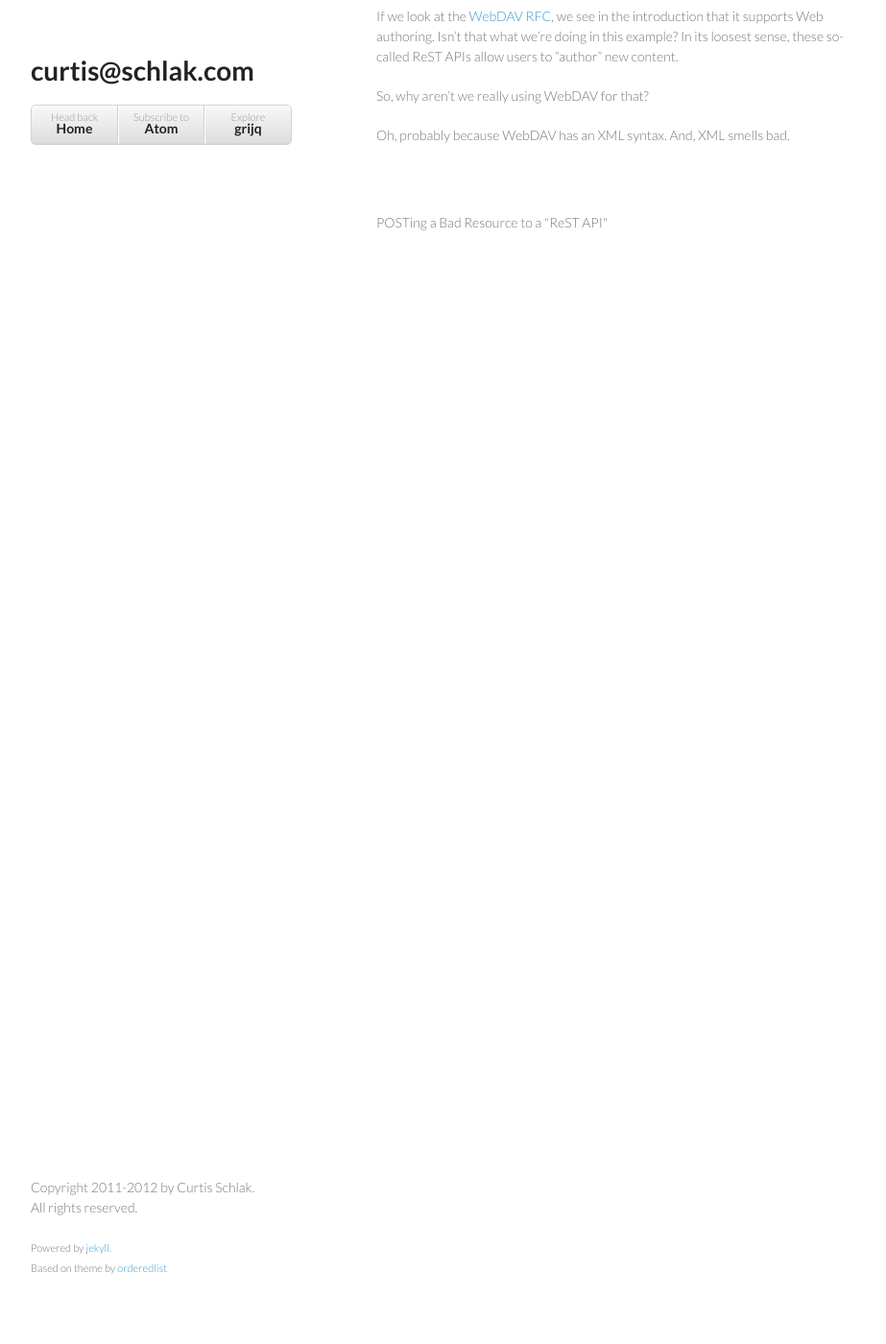
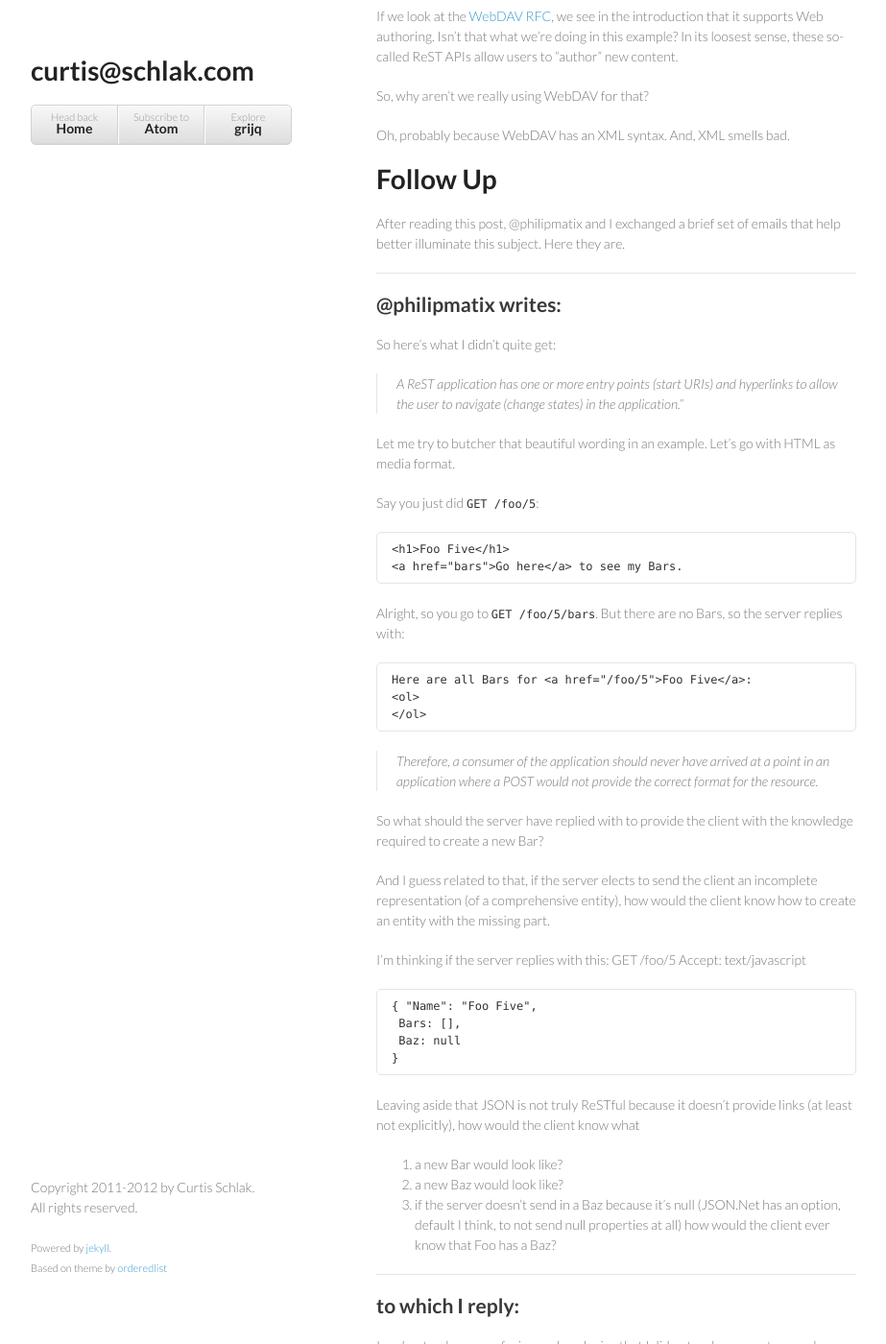
Before and after one commit to roberts-sandbox/test-realist, a Jekyll site: the page built from _posts/2012-08-19-post-resource-to-rest-updated.md, in a window 1280 px wide and 1400 px high, scrolled down 1666 px. Shown: the whole window at 96% size, without its empty margins (178-1101 px from the left). Built offline with Jekyll 4.4.1, drawn with Linux system fonts in a browser that asks for light colours; comment, search, counter and statistics services are not loaded; before the commit the page ends 1958 px from its top, so only the background shows below that; some of the changed text lies outside the part shown.

Commit message:
Update with email discussion

```diff
--- a/_posts/2012-08-19-post-resource-to-rest-updated.md
+++ b/_posts/2012-08-19-post-resource-to-rest-updated.md
@@ -96,5 +96,120 @@ So, why aren't we really using WebDAV for that?
 
 Oh, probably because WebDAV has an XML syntax. And, XML smells bad.
 
+# Follow Up
+
+After reading this post, @philipmatix and I exchanged a brief set of emails that
+help better illuminate this subject. Here they are.
+
+---
+
+## @philipmatix writes:
+
+So here's what I didn't quite get:
+
+> A ReST application has one or more entry points (start URIs) and hyperlinks to
+> allow the user to navigate (change states) in the application."
+
+Let me try to butcher that beautiful wording in an example. Let's go with HTML
+as media format.
+
+Say you just did `GET /foo/5`:
+
+    <h1>Foo Five</h1>
+    <a href="bars">Go here</a> to see my Bars.
+
+Alright, so you go to `GET /foo/5/bars`. But there are no Bars, so the server
+replies with:
+
+    Here are all Bars for <a href="/foo/5">Foo Five</a>:
+    <ol>
+    </ol>
+
+> Therefore, a consumer of the application should never have arrived at a point
+> in an application where a POST would not provide the correct format for the
+> resource.
+
+So what should the server have replied with to provide the client with the
+knowledge required to create a new Bar?
+
+And I guess related to that, if the server elects to send the client an
+incomplete representation (of a comprehensive entity), how would the client know
+how to create an entity with the missing part.
+
+I'm thinking if the server replies with this:
+    GET /foo/5
+    Accept: text/javascript
+
+    { "Name": "Foo Five",
+     Bars: [],
+     Baz: null
+    }
+
+Leaving aside that JSON is not truly ReSTful because it doesn't provide links
+(at least not explicitly), how would the client know what
+
+1. a new Bar would look like?
+2. a new Baz would look like?
+3. if the server doesn't send in a Baz because it's null (JSON.Net has an
+   option, default I think, to not send null properties at all) how would the
+   client ever know that Foo has a Baz?
+
+---
+
+## to which I reply:
+
+I understand your confusion and apologize that I did not make my post more
+clear.
+
+Let's say that you did `GET /foo/5/bars`. If the user should have an opportunity
+to create a bar, then a reply might look like this:
+
+    Here are all Bars for <a href="/foo/5">Foo Five</a>:
+    <ol>
+    </ol>
+    You can <a href="/foo/5/bars/new">create a new bar, too!</a>
+
+Regarding the JSONy thing, yeah, that's why JSON doesn't do ReST justice. You
+just need more info for self-description like
+[JSON Schema](http://json-schema.org). Or, you define a new MIME type that uses
+JSON as a medium of encoding but the MIME type has semantics regarding how it
+gets processed in the application (i.e., your JavaScript.)
+
+In the absence of those alternatives, the answers to the questions that you pose
+at the end of your email:
+
+1. It wouldn't know what a new Bar looks like.
+1. It wouldn't know what a new Baz looks like.
+1. It wouldn't know that a Baz exists.
+
+---
+
+## to which @philipmatix replies:
+
+So what would `GET /foo/5/bars/new` look like?
+
+---
+
+## to which I reply:
+
+Regarding `/foo/5/bars/new`
+
+In a browser browsing mode (`Accept: text/html`), it may look like a form.
+
+In a JSON call (`Accept: application/json`), it may follow the JSON schema spec.
+
+In a computer-to-computer XML call (`Accept: text/xml`), it may return an XML
+schema.
+
+In a text-only mode (`Accept: text/plain`), it may look like an instruction form
+on how to call customer service to get the thing added.
+
+In an image mode (`Accept: image/png`), it may return 406 with the list of
+`text/html`, `application/json`, `text/xml`, and `text/plain`.
+
+The first three entries would have a `POST` instruction to `/foo/5/bars` for the
+*create new resource* action. Of course, the server that receives the `POST`
+will have to handle the available formats `text/html`, `application/json`, and
+`text/xml` as viable inputs for the *create new resource* action.
 
 <script src="//platform.twitter.com/widgets.js" charset="utf-8"></script>
```
